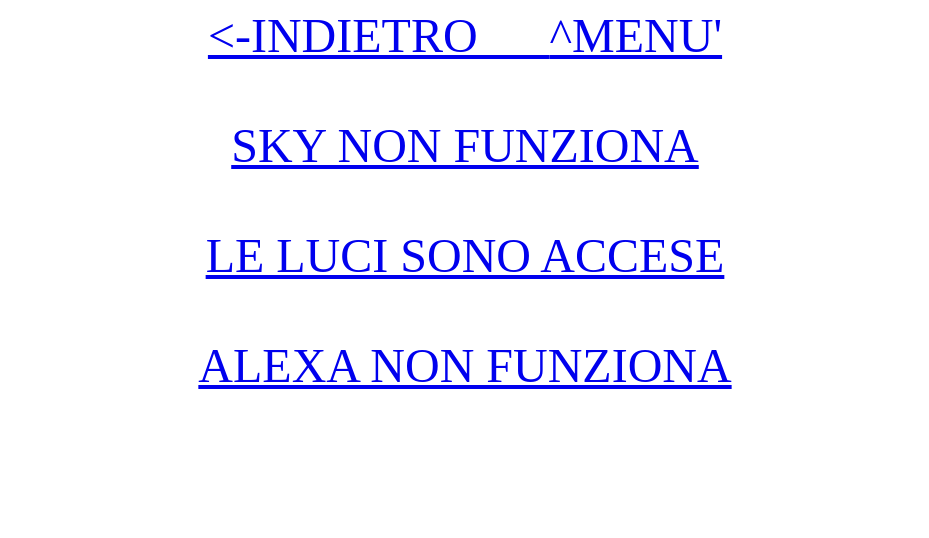
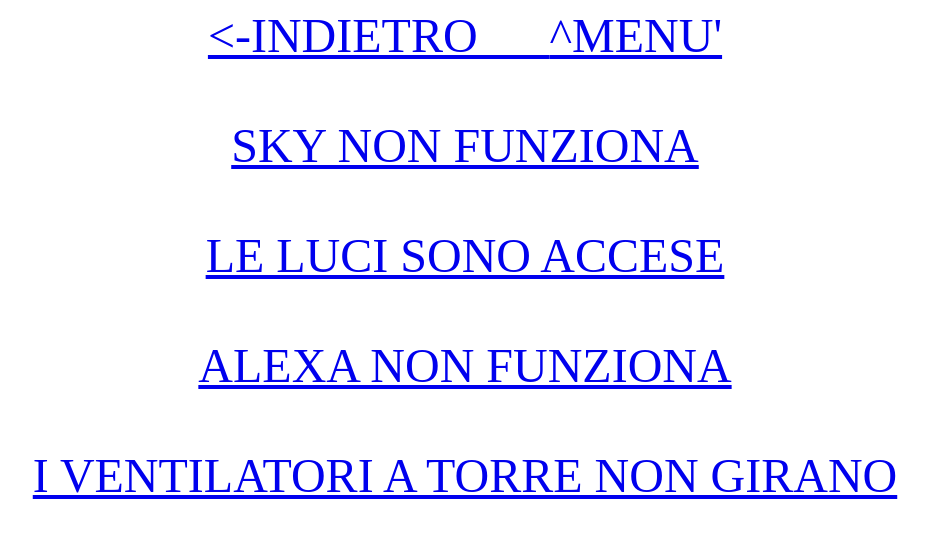
Before and after one commit to Buschi03/Procedure, a plain HTML site: page corrente.html in a window 1280 px wide. Shown: the whole page, without its empty margins (175-1104 px from the left). Drawn offline with Linux system fonts and the light colour scheme.

Commit message:
Update corrente.html

```diff
--- a/corrente.html
+++ b/corrente.html
@@ -12,7 +12,8 @@
                 <a href="index.html"> <-INDIETRO &nbsp;&nbsp;&nbsp;&nbsp; </a> <a href="index.html"> ^MENU' </a> <br> <br>
                 <a href="corrente_sky.html"> SKY NON FUNZIONA </a> <br> <br>
                 <a href="smart.html"> LE LUCI SONO ACCESE </a> <br> <br>
-                <a href="alexa.html"> ALEXA NON FUNZIONA </a>
+                <a href="alexa.html"> ALEXA NON FUNZIONA </a> <br> <br>
+                <a href="torre.html"> I VENTILATORI A TORRE NON GIRANO </a>
             </center>
         </font>
     </body>
```
